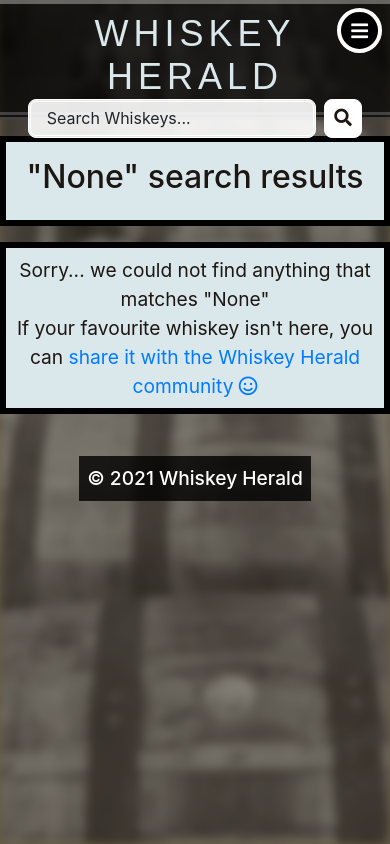
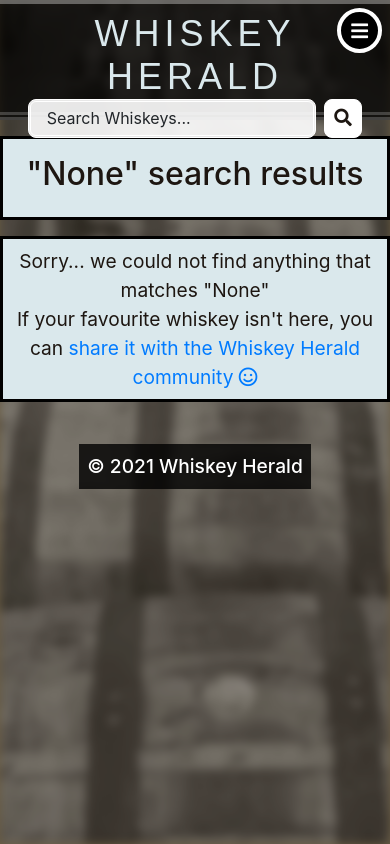
Before and after one commit to paulloy/whiskey_herald_msp3, a Flask app: page /search in a window 390 px wide. Run offline with Flask 2, Linux system fonts and the light colour scheme; data that the repository does not hold is empty; some libraries are stand-ins or nearby versions; some web fonts are replaced.

Commit message:
Minor style changes made. Code tided and validated with notes added to TESTING.md

```diff
--- a/static/css/base.css
+++ b/static/css/base.css
@@ -1,4 +1,3 @@
-@import url("https://fonts.googleapis.com/css2?family=Raleway:wght@300;400;500&display=swap");
 @import url("https://fonts.googleapis.com/css2?family=Fira+Sans+Extra+Condensed:ital,wght@0,100;0,200;0,300;0,400;0,500;0,600;0,700;0,800;0,900;1,100;1,200;1,300;1,400;1,500;1,600;1,700;1,800;1,900&display=swap");
 html {
   scroll-behavior: smooth;
--- a/static/css/search.css
+++ b/static/css/search.css
@@ -6,11 +6,11 @@ p:last-of-type {
   font-size: 1.2rem;
   padding: 0.5rem;
   text-align: center;
-  border: 0.4rem solid black;
+  border: 0.2rem solid black;
 }
 
 #searched {
-  border: 0.4rem solid black;
+  border: 0.2rem solid black;
   background-color: #dae8ec;
   margin-top: 1rem;
   margin-bottom: 1rem;
@@ -20,6 +20,7 @@ p:last-of-type {
   margin-left: auto;
   margin-right: auto;
   color: #1d1611;
+  text-align: center;
 }
 
 #results {
--- a/static/css/whiskey.html/reviews.css
+++ b/static/css/whiskey.html/reviews.css
@@ -1,4 +1,3 @@
-@import url("https://fonts.googleapis.com/css2?family=Source+Sans+Pro:ital,wght@0,200;0,300;0,400;0,600;0,700;0,900;1,200;1,300;1,400;1,600;1,700;1,900&display=swap");
 .no-reviews {
   width: 70%;
   background-color: #dae8ec;
--- a/static/css/whiskey.html/whiskey-details.css
+++ b/static/css/whiskey.html/whiskey-details.css
@@ -160,7 +160,7 @@
 
 #whiskey-details::after {
   content: "";
-  background: url("https://c.stocksy.com/a/H4L900/z9/2225941.jpg");
+  background: url("../../img/whiskey-details-background.jpg");
   opacity: 0.05;
   top: 0;
   left: 0;
--- a/static/scss/base.scss
+++ b/static/scss/base.scss
@@ -1,4 +1,3 @@
-@import url('https://fonts.googleapis.com/css2?family=Raleway:wght@300;400;500&display=swap');
 @import url('https://fonts.googleapis.com/css2?family=Fira+Sans+Extra+Condensed:ital,wght@0,100;0,200;0,300;0,400;0,500;0,600;0,700;0,800;0,900;1,100;1,200;1,300;1,400;1,500;1,600;1,700;1,800;1,900&display=swap');
 $green: #CAD4C0;
 $red: rgb(199, 44, 68);
--- a/static/scss/index.scss
+++ b/static/scss/index.scss
@@ -25,8 +25,6 @@ $color5: #1d1611;
             height: 100%;
             object-fit: cover;
             opacity: 0.35;
-            animation-name: expand;
-            animation-duration: 10s;
             filter: blur(5px);
         }
         div {
@@ -73,10 +71,6 @@ $color5: #1d1611;
     }
 }
 
-@keyframes expand {
-  from {transform: scale(1.0);}
-  to {transform: scale(1.1);}
-}
 h2 {
     color: white;
     text-align: center;
--- a/static/scss/search.scss
+++ b/static/scss/search.scss
@@ -20,11 +20,11 @@ p:last-of-type {
     font-size: 1.2rem;
     padding: 0.5rem;
     text-align: center;
-    border: 0.4rem solid black;
+    border: 0.2rem solid black;
 }
 
 #searched {
-    border: 0.4rem solid black;
+    border: 0.2rem solid black;
     background-color: $color1;
     margin-top: 1rem;
     margin-bottom: 1rem;
@@ -33,6 +33,7 @@ p:last-of-type {
         margin-left: auto;
         margin-right: auto;
         color: $color5;
+        text-align: center;
     }
 }
 
--- a/static/scss/whiskey.html/reviews.scss
+++ b/static/scss/whiskey.html/reviews.scss
@@ -1,5 +1,3 @@
-@import url('https://fonts.googleapis.com/css2?family=Source+Sans+Pro:ital,wght@0,200;0,300;0,400;0,600;0,700;0,900;1,200;1,300;1,400;1,600;1,700;1,900&display=swap');
-
 $green: #CAD4C0;
 $red: rgb(199, 44, 68);
 $cream: rgba(124, 96, 77, 0.59);
@@ -14,7 +12,6 @@ $color4: #572313;
 $color5: #1d1611;
 
 $font1: 'Montserrat', sans-serif;
-$font2: 'Source Sans Pro', sans-serif;
 
 .no-reviews {
     width: 70%;
@@ -236,7 +233,6 @@ $font2: 'Source Sans Pro', sans-serif;
     }
 }
 
-
 @media only screen and (max-width: 1564px) {
     .reviews {
         width: 90%;
@@ -310,7 +306,6 @@ $font2: 'Source Sans Pro', sans-serif;
         }
     }
 }
-
 @media only screen and (max-width: 360px) {
     .reviews {
         div:nth-of-type(1) {
--- a/static/scss/whiskey.html/whiskey-details.scss
+++ b/static/scss/whiskey.html/whiskey-details.scss
@@ -205,10 +205,9 @@ $font2: 'Source Sans Pro', sans-serif;
     }
 }
 
-// FIX THIS BACKGROUND
 #whiskey-details::after {
     content: "";
-    background: url("https://c.stocksy.com/a/H4L900/z9/2225941.jpg");
+    background: url("../../img/whiskey-details-background.jpg");
     opacity: 0.05;
     top: 0;
     left: 0;
```
Also changed, not shown: other parts of static/css/base.css (+40 -39 lines), other parts of static/scss/base.scss (+40 -40 lines), static/css/index.css (+0 -10 lines), 5 other files. Lines whose indentation alone changed are shown as unchanged.
